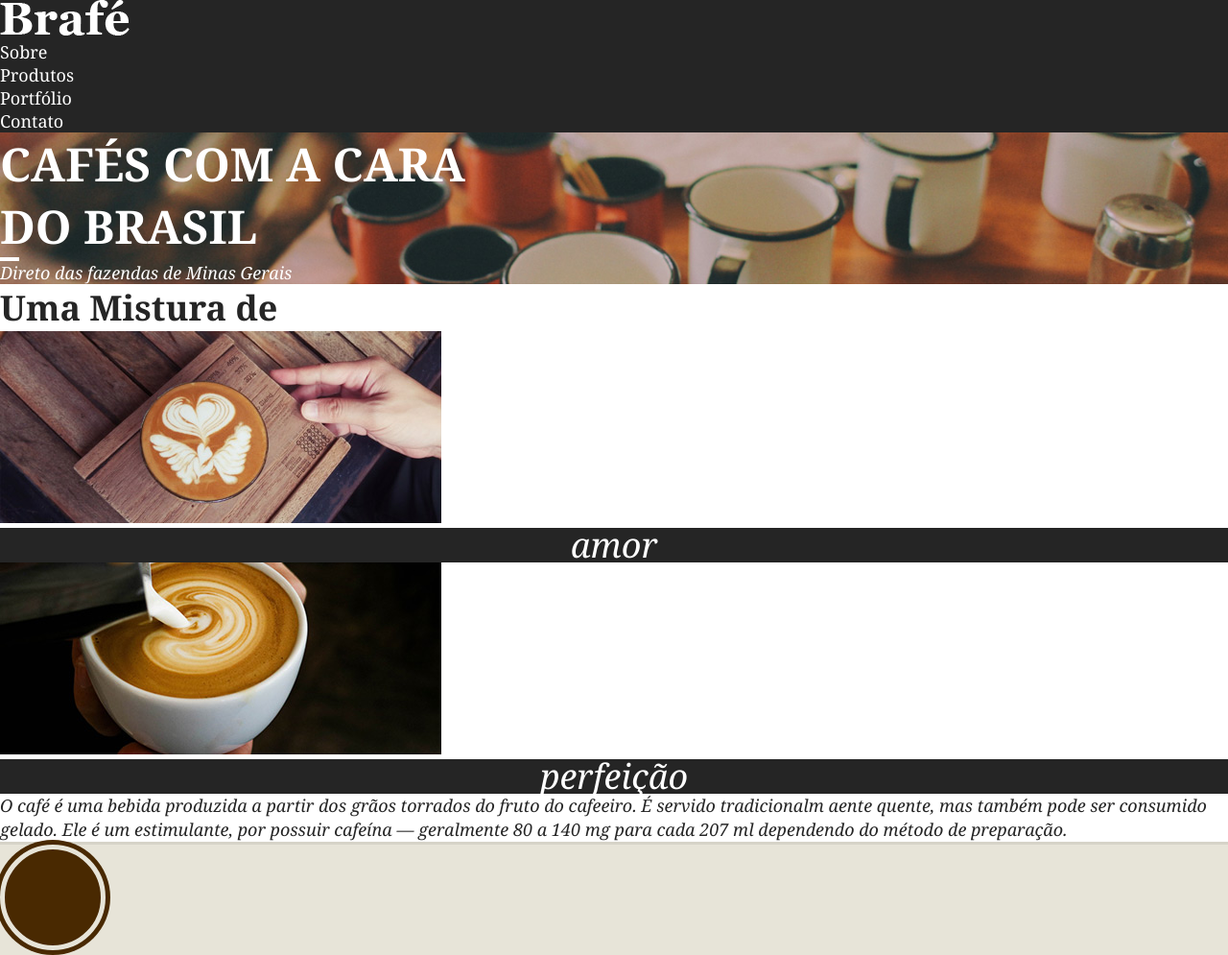
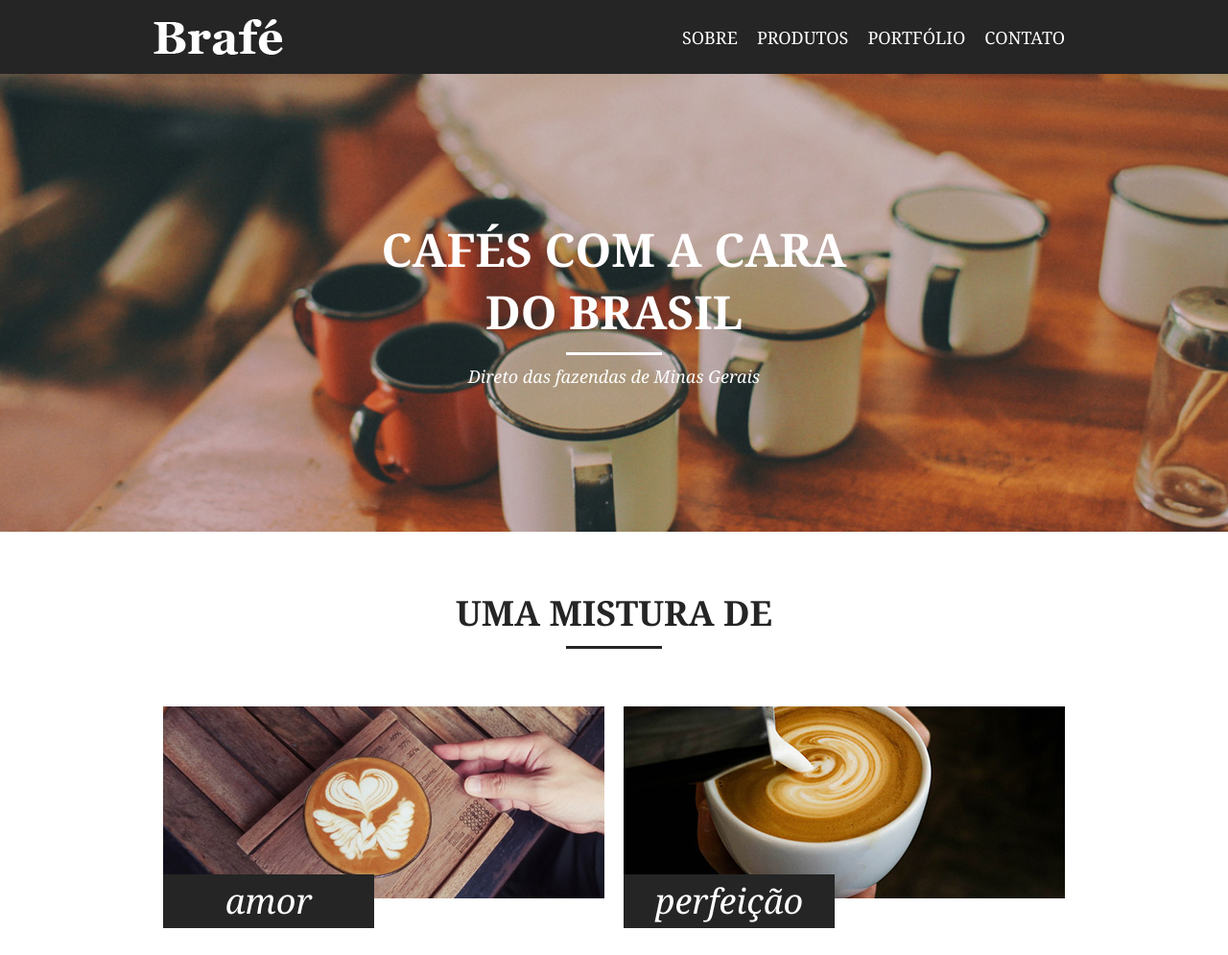
Before and after one commit to ViniciusPii/brafe-flexbox, a plain HTML site: page index.html in a window 1280 px wide. Shown: the top 995 px of the page at 96% size. Drawn offline with Linux system fonts and the light colour scheme.

Commit message:
menu, intro e sobre concluidos

```diff
--- a/css/style.css
+++ b/css/style.css
@@ -14,16 +14,46 @@ body {
 	box-sizing: border-box;
 }
 
+img {
+	display: block;
+	max-width: 100%;
+}
+
+.container {
+	display: flex;
+	max-width: 960px;
+	margin: 0 auto;
+}
+
 /* Menu */
 
 .menu {
 	background: #252525;
+	padding: 20px 0;
+}
+
+.menu-nav {
+	flex: 1;
+	align-self: center;
+	text-transform: uppercase;
+}
+
+.menu-nav ul {
+	float: right;
+	display: flex;
+	list-style-type: none;
 }
 
 .menu-nav a {
 	text-decoration: none;
 	color: #fff;
 	font-size: 1.125em;
+	padding: 10px;
+}
+
+.menu-nav a:hover {
+	background: #e7e4d8;
+	color: #252525;
 }
 
 /* Intro */
@@ -32,6 +62,8 @@ body {
 	background: url('../img/bg-intro.jpg') no-repeat center center;
 	background-size: cover;
 	color: #fff;
+	padding: 150px 0;
+	text-align: center;
 }
 
 .intro h1 {
@@ -42,9 +74,10 @@ body {
 .intro h1::after {
 	content: '';
 	display: block;
-	width: 20px;
-	height: 4px;
+	width: 100px;
+	height: 3px;
 	background: #fff;
+	margin: 10px auto;
 }
 
 .intro p {
@@ -54,8 +87,29 @@ body {
 
 /* Sobre */
 
+.sobre {
+	padding: 60px 0;
+}
+
 .sobre h2 {
 	font-size: 2.25em;
+	text-align: center;
+	text-transform: uppercase;
+	margin-bottom: 60px;
+}
+
+.sobre h2::after {
+	content: '';
+	display: block;
+	width: 100px;
+	height: 3px;
+	background: #252525;
+	margin: 10px auto;
+}
+
+.sobre-item {
+	flex: 1;
+	margin: 0 10px;
 }
 
 .sobre-item h3 {
@@ -67,12 +121,18 @@ body {
 	font-weight: normal;
 	text-align: center;
 	position: relative;
+	width: 220px;
+	padding: 10px 0;
+	top: -25px;
 }
 
 .sobre > p {
 	font-size: 1.125em;
 	line-height: 1.4em;
 	font-style: italic;
+	margin: 20px auto;
+	width: 460px;
+	text-align: center;
 }
 
 /* Produtos */
--- a/index.html
+++ b/index.html
@@ -9,7 +9,7 @@
 <body>
 
 	<header class="menu">
-		<div>
+		<div class="container">
 			<a class="menu-logo" href="#"><img src="img/brafe.png" alt="Brafé"></a>
 			<nav class="menu-nav">
 				<ul>
@@ -29,7 +29,7 @@
 
 	<section class="sobre">
 		<h2>Uma Mistura de</h2>
-		<div>
+		<div class="container">
 			<div class="sobre-item">
 				<img src="img/cafe-1.jpg">
 				<h3>amor</h3>
```
